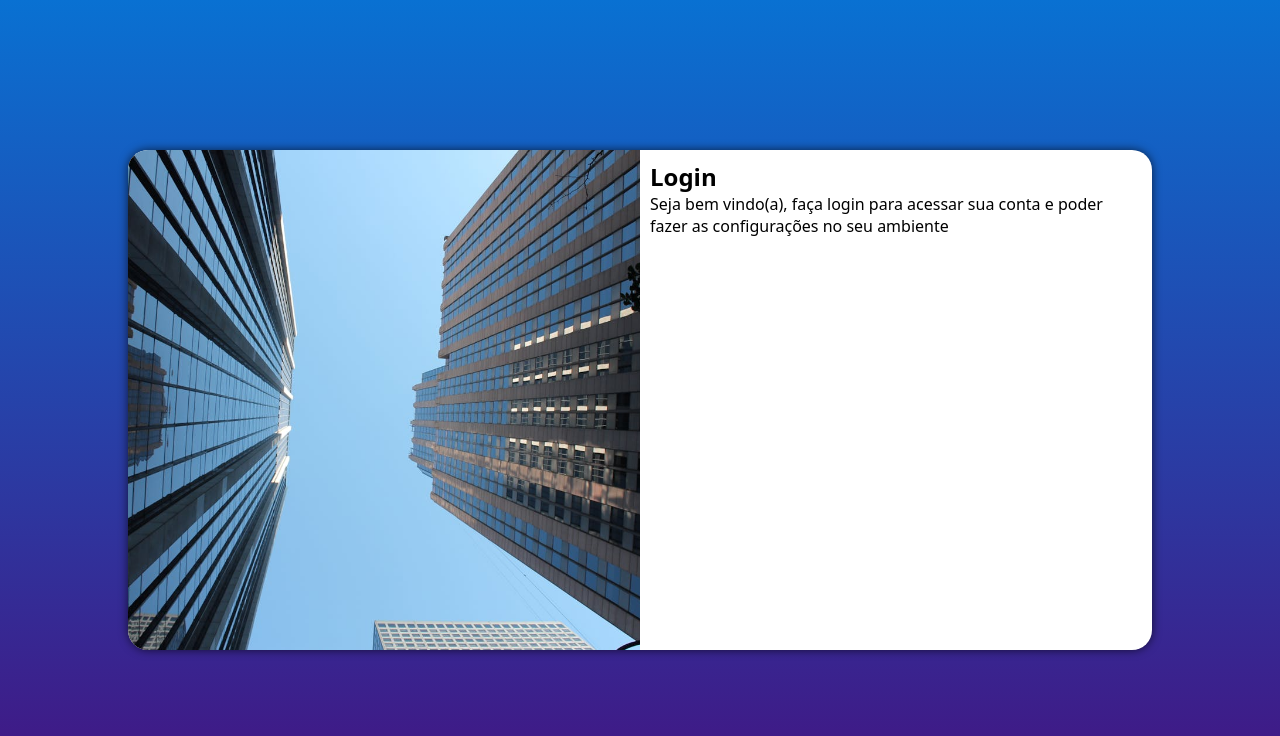
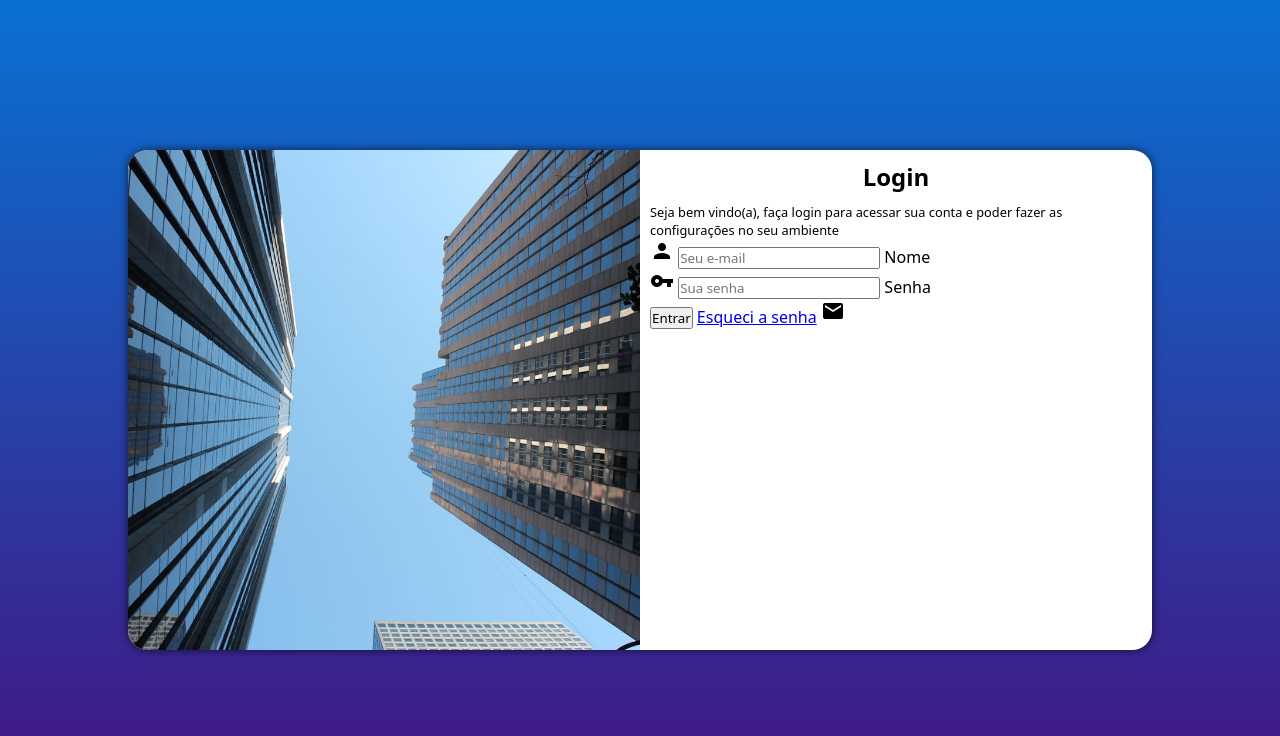
Before and after one commit to kaique-sz/projeto-login, a plain HTML site: page index.html in a window 1280 px wide. Drawn offline with Linux system fonts and the light colour scheme.

Commit message:
atualizado

```diff
--- a/estilos/style.css
+++ b/estilos/style.css
@@ -65,3 +65,16 @@ section#login > div#formulario {
     display: block;
     padding: 10px;
 }
+
+div#formulario > h1 {
+
+    text-align: center;
+    margin-bottom: 10px;
+
+}
+
+div#formulario > p {
+
+    font-size: 0.8em;
+
+}
--- a/index.html
+++ b/index.html
@@ -3,6 +3,8 @@
 <head>
     <meta charset="UTF-8">
     <meta name="viewport" content="width=device-width, initial-scale=1.0">
+    <link href="https://fonts.googleapis.com/icon?family=Material+Icons"
+      rel="stylesheet">
     <link rel="stylesheet" href="estilos/style.css">
     <link rel="stylesheet" href="estilos/media-query.css">
     <title>Login</title>
@@ -23,7 +25,27 @@
 
                 <p>Seja bem vindo(a), faça login para acessar sua conta e poder fazer as configurações no seu ambiente</p>
 
-                <form action="login.php" method="post">
+                <form action="login.php" method="post" autocomplete="on">
+
+                    <div class="campo">
+                        <span class="material-icons">person</span>
+
+                        <input type="email" name="nome" id="inome" placeholder="Seu e-mail" required autocomplete="email" maxlength="30" >
+                        <label for="inome">Nome</label>
+
+                    </div>
+
+                    <div class="campo">
+                        <span class="material-icons">vpn_key</span>
+
+                        <input type="password" name="senha" id="isenha" placeholder="Sua senha" required autocomplete="current-password" minlength="5" maxlength="20">
+                        <label for="isenha">Senha</label>
+
+                    </div>
+
+                    <input type="submit" value="Entrar">
+                    <a href="esquecisenha.html">Esqueci a senha</a>
+                    <span class="material-icons">email</span>
 
                 </form>
 
```
